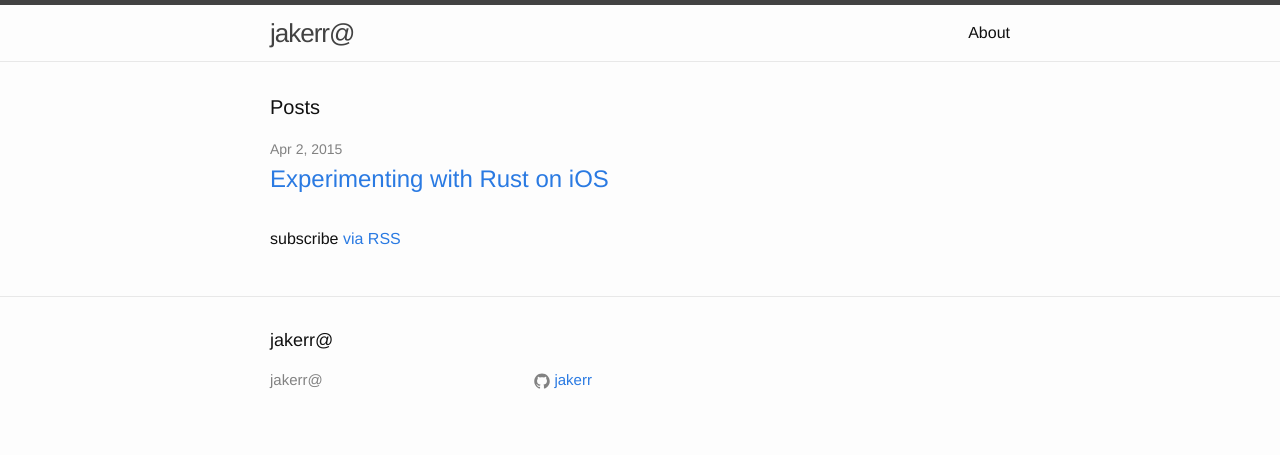
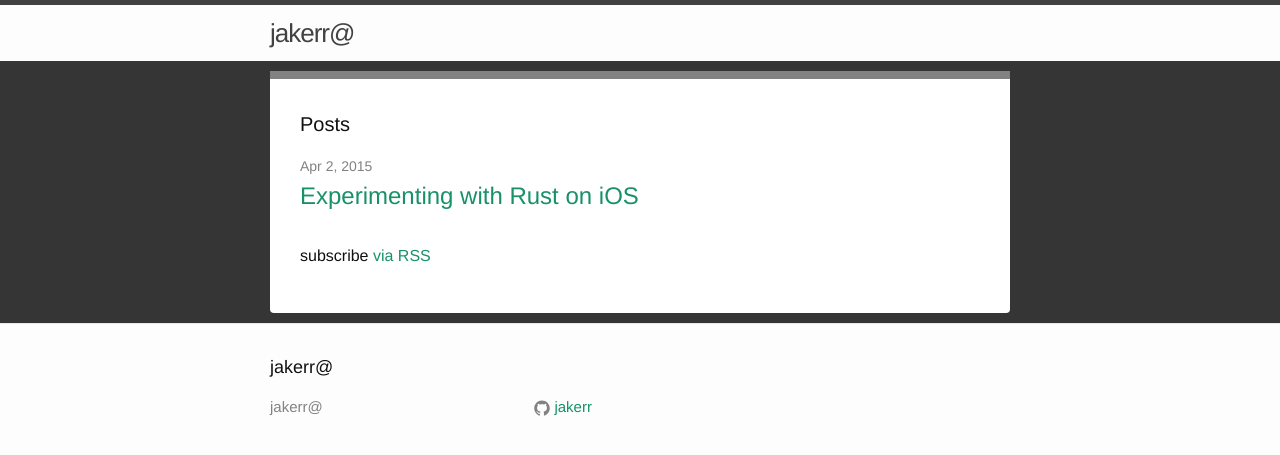
Before and after one commit to jakerr/jakerr.github.io, a Jekyll site: the page built from index.html, in a window 1280 px wide. Shown: the top 455 px of the page. Built offline with Jekyll 4.4.1, drawn with Linux system fonts in a browser that asks for light colours.

Commit message:
Style it

```diff
--- a/_sass/_base.scss
+++ b/_sass/_base.scss
@@ -128,9 +128,9 @@
 pre,
 code {
     font-size: 15px;
-    border: 1px solid $grey-color-light;
-    border-radius: 3px;
-    background-color: #eef;
+    border: 1.5px solid $code-border-color;
+    border-radius: 2px;
+    background-color: $code-background-color;
 }
 
 code {
--- a/_sass/_layout.scss
+++ b/_sass/_layout.scss
@@ -3,7 +3,7 @@
  */
 .site-header {
     border-top: 5px solid $grey-color-dark;
-    border-bottom: 1px solid $grey-color-light;
+//    border-bottom: 6px solid $stripe-top;
     min-height: 56px;
 
     // Positioning context for the mobile navigation icon
@@ -162,7 +162,9 @@
  * Page content
  */
 .page-content {
-    padding: $spacing-unit 0;
+    background-color: $content-background-color;
+    padding: 10px;
+//    border-top: 4px solid $stripe-bottom;
 }
 
 .page-heading {
@@ -193,6 +195,12 @@
 /**
  * Posts
  */
+.post {
+    border-top: 8px solid $grey-color;
+    padding: $spacing-unit;
+    background-color: $post-color;
+    border-radius: 0px 0px 4px 4px;
+}
 .post-header {
     margin-bottom: $spacing-unit;
 }
--- a/css/main.scss
+++ b/css/main.scss
@@ -2,8 +2,6 @@
 # Only the main Sass file needs front matter (the dashes are enough)
 ---
 @charset "utf-8";
-
-
 
 // Our variables
 $base-font-family: Helvetica, Arial, sans-serif;
@@ -13,9 +11,15 @@
 
 $spacing-unit:     30px;
 
+$stripe-top:       rgb(41, 231, 166);
+$stripe-bottom:    rgb(255, 60, 155);
 $text-color:       #111;
-$background-color: #fdfdfd;
-$brand-color:      #2a7ae2;
+$content-background-color: #353535;
+$background-color:     #fdfdfd;
+$brand-color:     #199168;
+$post-color:     #ffffff;
+$code-border-color: #bbb;
+$code-background-color: #fff;
 
 $grey-color:       #828282;
 $grey-color-light: lighten($grey-color, 40%);
--- a/index.html
+++ b/index.html
@@ -2,7 +2,7 @@
 layout: default
 ---
 
-<div class="home">
+<div class="home post">
 
   <h1 class="page-heading">Posts</h1>
 
```
Also changed, not shown: about.md (deleted, +0 -11 lines).
